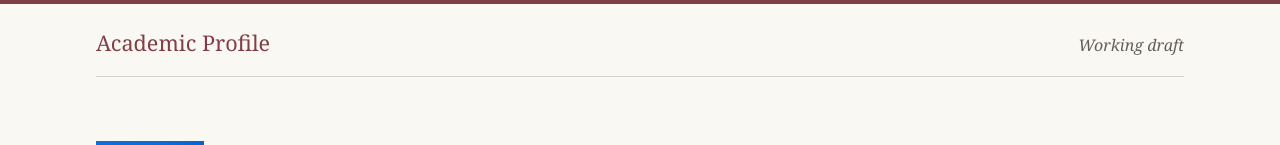
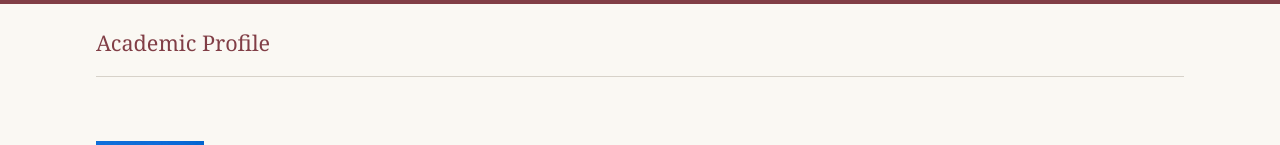
Before and after one commit to yxtan-xjtu/yxtan-xjtu.github.io, a plain HTML site: page index.html in a window 1280 px wide. Shown: the top 145 px of the page. Drawn offline with Linux system fonts and the light colour scheme.

Commit message:
Remove draft label from homepage header

```diff
--- a/index.html
+++ b/index.html
@@ -10,7 +10,6 @@
   <a class="skip" href="#main">Skip to main content</a>
   <header class="masthead">
     <span class="wordmark">Academic Profile</span>
-    <span class="mastnote">Working draft</span>
   </header>
 
   <div class="layout">
--- a/style.css
+++ b/style.css
@@ -47,7 +47,6 @@ a:hover { text-decoration-thickness: .12em; }
   border-bottom: 1px solid var(--rule);
 }
 .wordmark { font: 500 1.35rem/1.35 var(--serif); color: var(--wine); }
-.mastnote { color: var(--muted); font: italic 1rem/1.4 var(--serif); }
 .layout {
   display: grid;
   grid-template-columns: minmax(12rem, .9fr) minmax(0, 2.45fr);
```
